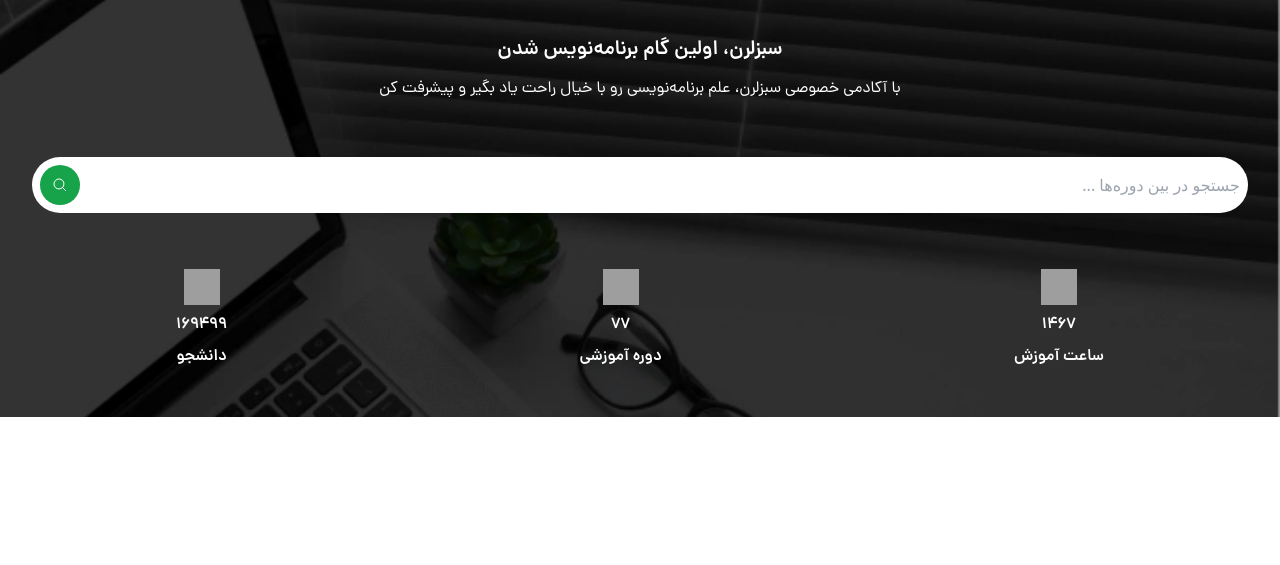
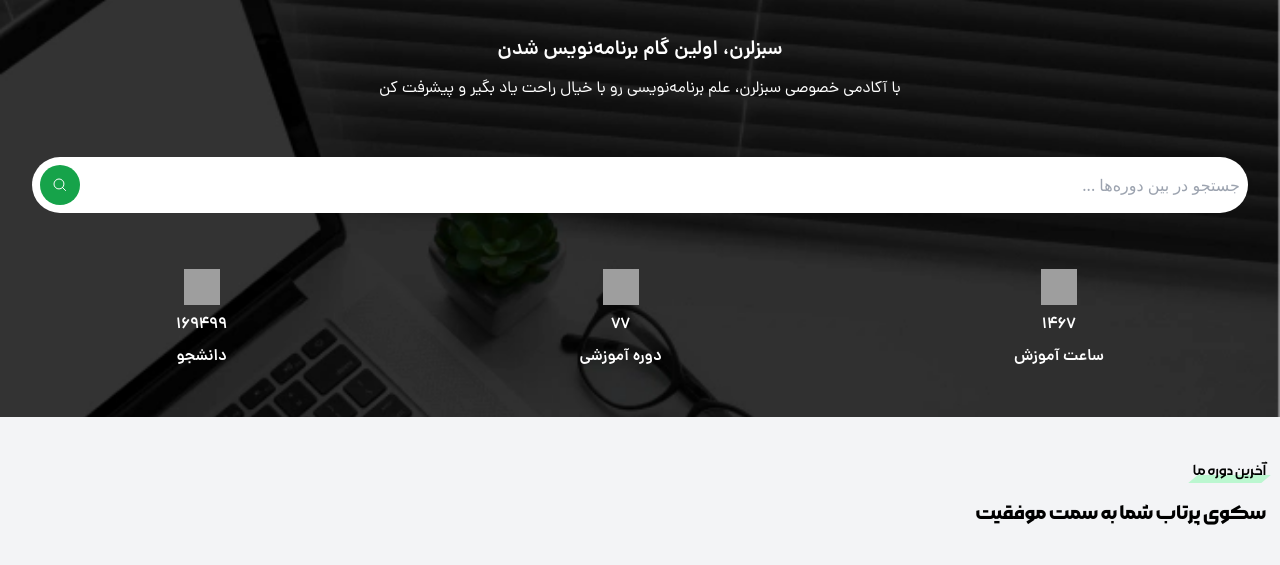
Before and after one commit to MH-Borazjani/sabz-learn, a website: page public/index.html in a window 1280 px wide. Shown: the part 75-640 px from the top of the page. Drawn offline with Linux system fonts and the light colour scheme; grey boxes are pictures that could not be loaded.

Commit message:
create course section title adn course section description

```diff
--- a/public/index.html
+++ b/public/index.html
@@ -7,7 +7,8 @@
     <link rel="icon" type="image/x-icon" href="./svg/favicon.svg" />
     <title>سبزلرن</title>
   </head>
-  <body>
+  <body class="bg-gray-100">
+    <!-- svg -->
     <svg class="hidden">
       <symbol
         id="magnifying-glass"
@@ -100,7 +101,8 @@
         ></path>
       </symbol>
     </svg>
-    <header class="bg-header-image bg-no-repeat bg-cover pb-10">
+    <!-- header -->
+    <header class="bg-header-image bg-no-repeat bg-cover pb-10 mb-10">
       <!-- navbar -->
       <nav class="flex justify-between items-center mx-10 py-4 pb-10">
         <svg class="size-6 text-white"><use href="#bar3"></use></svg>
@@ -138,7 +140,7 @@
       </form>
       <!-- header description(course,trainig hours,student) -->
       <div
-        class="flex flex-row justify-around text-center [&>*]:text-white [&>div>img]:size-9 [&>div]:flex [&>div]:flex-col [&>div]:items-center [&>div>*]:mb-2 [&>div>*]:font-DanaBold "
+        class="flex flex-row justify-around text-center [&>*]:text-white [&>div>img]:size-9 [&>div]:flex [&>div]:flex-col [&>div]:items-center [&>div>*]:mb-2 [&>div>*]:font-DanaBold"
       >
         <!-- course time -->
         <div class="">
@@ -169,6 +171,29 @@
         </div>
       </div>
     </header>
+    <!-- main -->
+    <main class="mx-auto">
+      <!-- section couruse page's includes: head course and course page structure -->
+      <section>
+        <!-- این تگ یک کانتینر است و هدف ان هیچی نیست جز اینکه فقط پدینگ در جهت ایکس بدهد. کاملا نامرئی است و رنگش را از بادی میگیرد که رنگ بادی هم هست گری -->
+        <div class="container">
+          <!-- head course page's-->
+          <div>
+            <!-- course section title -->
+            <div class="relative inline-block mb-4">
+              <!-- title -->
+              <h3 class="font-MorabbaMedium">آخرین دوره ما</h3>
+              <!-- bg title -->
+              <span
+                class="font-MorabbaMedium box-content absolute bottom-0 w-full h-2 bg-green-200 -z-10 -skew-x-[50deg]"
+              ></span>
+            </div>
+            <!-- course section description-->
+            <p class="font-MorabbaBold text-xl">سکوی پرتاب شما به سمت موفقیت</p>
+          </div>
+        </div>
+      </section>
+    </main>
     <script src="../js/index.js"></script>
   </body>
 </html>
--- a/tailwind.config.js
+++ b/tailwind.config.js
@@ -1,20 +1,24 @@
 /** @type {import('tailwindcss').Config} */
 module.exports = {
-  content: ["./public/**/*.{html,js}","./js/**/*.js"],
+  content: ["./public/**/*.{html,js}", "./js/**/*.js"],
   theme: {
     extend: {
-      fontFamily:{
-        DanaRegular:["DanaRegular","snas"],
-        DanaMedium:["DanaMedium","snas"],
-        DanaBold:["DanaBold","snas"],
-        Morabbalight:["morabbaLight","sans"],
-        MorabbaMedium:["morabbaMedium","sans"],
-        MorabbaBold:["MorabbaBold","sans"]
+      fontFamily: {
+        DanaRegular: ["DanaRegular", "snas"],
+        DanaMedium: ["DanaMedium", "snas"],
+        DanaBold: ["DanaBold", "snas"],
+        Morabbalight: ["morabbaLight", "sans"],
+        MorabbaMedium: ["morabbaMedium", "sans"],
+        MorabbaBold: ["MorabbaBold", "sans"],
       },
-      backgroundImage:{
-        'header-image': "url('/public/images/hero-section-mobile.webp')"
-      }
+      backgroundImage: {
+        "header-image": "url('/public/images/hero-section-mobile.webp')",
+      },
+      container: {
+        center: true,
+        padding:"14px"
+      },
     },
   },
   plugins: [],
-}
+};
```
Also changed, not shown: src/output.css.
